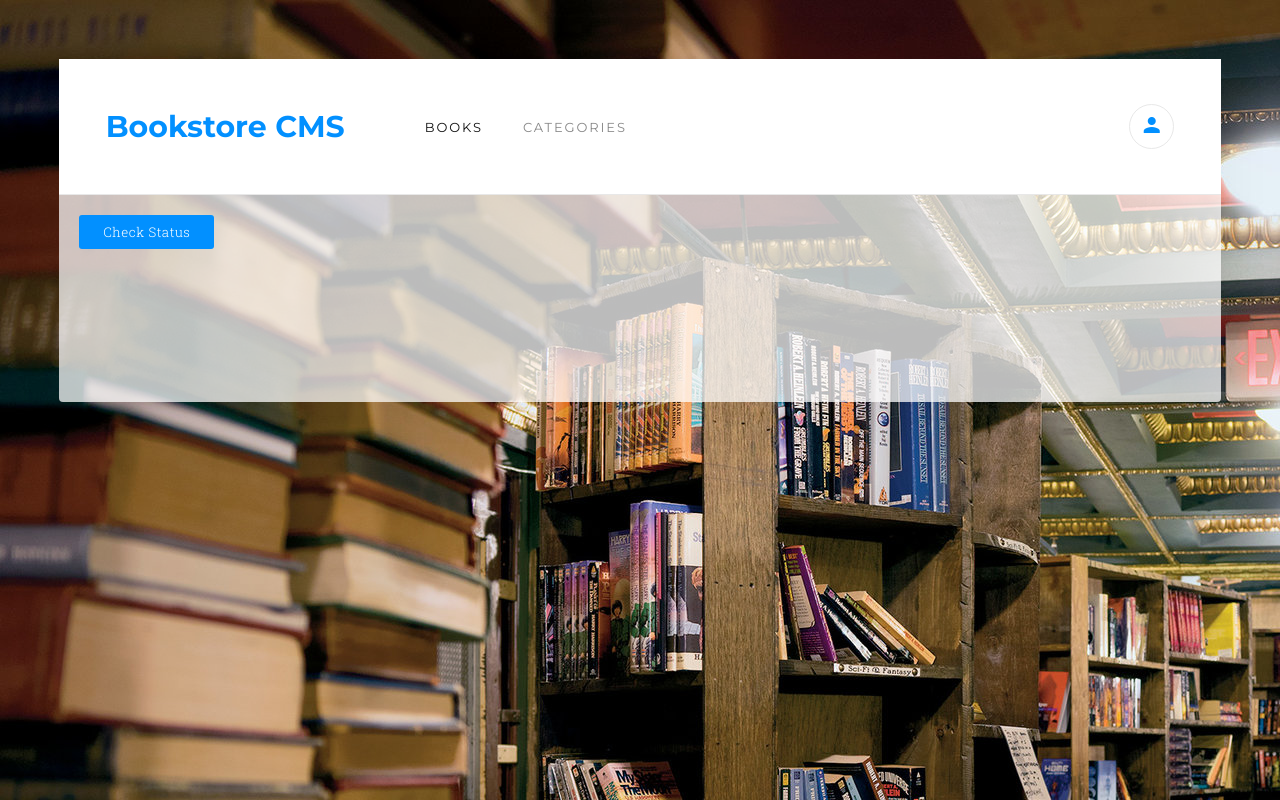
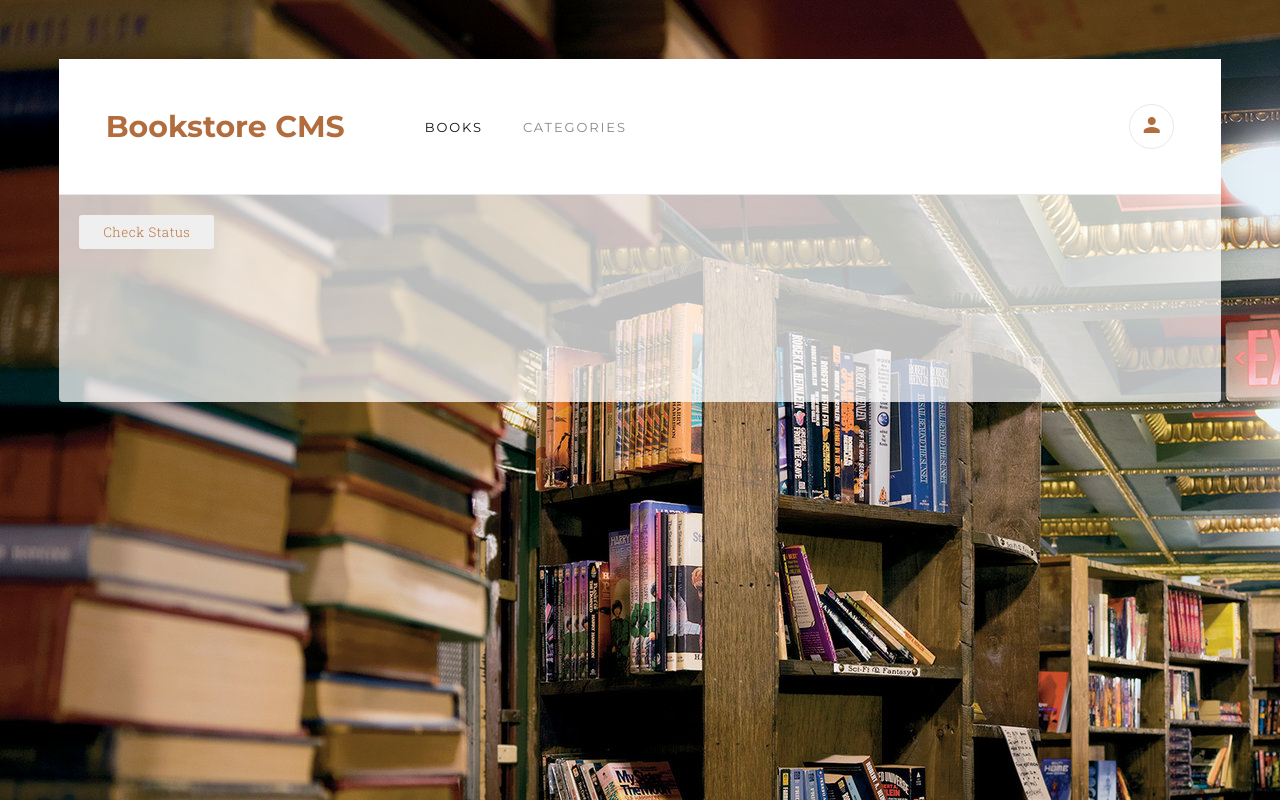
Before and after one commit to AmanWorku/Bookstore, a React (Create React App) app: page /categories in a window 1280 px wide. Built offline with nearby package versions, Linux system fonts and the light colour scheme.

Commit message:
Change the theme color to brown

```diff
--- a/src/index.css
+++ b/src/index.css
@@ -36,7 +36,7 @@ nav {
   font-family: "Montserrat", sans-serif;
   font-size: 1.875rem;
   font-weight: bold;
-  color: #0290ff;
+  color: #b16d3d;
 }
 
 .nav-links {
@@ -60,7 +60,7 @@ nav {
 }
 
 .primary-color {
-  color: #0290ff;
+  color: #b16d3d;
 }
 
 .account-btn {
@@ -88,7 +88,7 @@ nav {
   font-family: "Roboto Slab", serif;
   background-color: transparent;
   border: none;
-  color: #4386bf;
+  color: #90552b;
   font-size: 0.875rem;
   font-weight: 300;
   align-items: center;
@@ -148,7 +148,7 @@ nav {
   font-family: "Roboto Slab", serif;
   font-size: 0.875rem;
   font-weight: 300;
-  color: #4386bf;
+  color: #b16d3d;
   margin-top: -15px;
 }
 
@@ -200,13 +200,12 @@ nav {
 .primary-button {
   cursor: pointer;
   border: none;
-  background-color: #0290ff;
+  color: #bc7542;
   border-radius: 3px;
   padding: 8px 24px;
   font-family: "Roboto Slab", serif;
   font-weight: 300;
   letter-spacing: 0.5px;
-  color: white;
 }
 
 .circular-progress-container {
@@ -220,7 +219,7 @@ nav {
 
 .circular-progress {
   position: absolute;
-  border: solid 5px #307bbe;
+  border: solid 5px #b16d3d;
   border-left-color: #e8e8e8;
   border-radius: 50%;
   width: 4.25rem;
@@ -290,7 +289,7 @@ nav {
   width: 20%;
   padding: 12px;
   border-radius: 3px;
-  background-color: #0290ff;
+  background-color: #b16d3d;
   border: none;
   letter-spacing: 0.5px;
   color: white;
```
